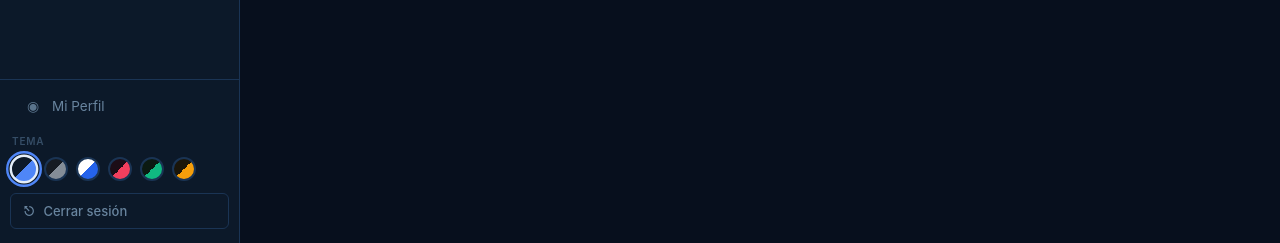
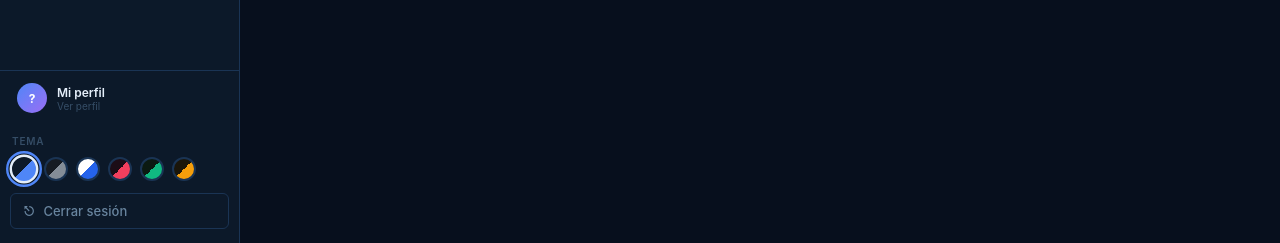
Before and after one commit to rumofe/tfg-optimizacion-carteras, a React (Vite) app in the folder frontend/: page /dashboard/optimizer in a window 1280 px wide. Shown: the part 557-800 px from the top of the page. Built offline with nearby package versions, Linux system fonts and the light colour scheme; no server answers; sample sign-in values are in the browser's storage.

Commit message:
feat: avatar card en sidebar para acceder al perfil de inversor

```diff
--- a/frontend/src/pages/DashboardPage.tsx
+++ b/frontend/src/pages/DashboardPage.tsx
@@ -1,24 +1,23 @@
-import { useEffect } from 'react';
+import { useEffect, useState } from 'react';
 import { NavLink, Outlet, useNavigate } from 'react-router-dom';
 import { useTheme } from '../hooks/useTheme';
 import ThemeSelector from '../components/ThemeSelector';
+import { getProfile } from '../services/api';
 
 const NAV_ITEMS = [
-  { to: 'optimizer', label: 'Optimizador',  icon: '⬡', desc: 'Markowitz & Frontera Eficiente' },
-  { to: 'xray',      label: 'X-Ray',        icon: '◎', desc: 'Análisis sectorial' },
-  { to: 'backtest',  label: 'Backtesting',  icon: '↗', desc: 'Simulación histórica' },
-];
-
-const BOTTOM_NAV = [
-  { to: 'profile', label: 'Mi Perfil', icon: '◉' },
+  { to: 'optimizer', label: 'Optimizador', icon: '⬡' },
+  { to: 'xray',      label: 'X-Ray',       icon: '◎' },
+  { to: 'backtest',  label: 'Backtesting', icon: '↗' },
 ];
 
 export default function DashboardPage() {
   const navigate = useNavigate();
   const { theme, setTheme } = useTheme();
+  const [email, setEmail] = useState('');
 
   useEffect(() => {
-    if (!localStorage.getItem('token')) navigate('/', { replace: true });
+    if (!localStorage.getItem('token')) { navigate('/', { replace: true }); return; }
+    getProfile().then(({ data }) => setEmail(data.email)).catch(() => {});
   }, [navigate]);
 
   function handleLogout() {
@@ -26,101 +25,52 @@ export default function DashboardPage() {
     navigate('/', { replace: true });
   }
 
+  const initial = email ? email[0].toUpperCase() : '?';
+
   return (
-    <div style={{
-      display: 'flex',
-      minHeight: '100vh',
-      backgroundColor: 'var(--bg)',
-      fontFamily: 'inherit',
-    }}>
+    <div style={{ display: 'flex', minHeight: '100vh', backgroundColor: 'var(--bg)' }}>
+
       {/* ── Sidebar ── */}
       <aside style={{
-        width: '240px',
-        flexShrink: 0,
+        width: '240px', flexShrink: 0,
         backgroundColor: 'var(--surface)',
         borderRight: '1px solid var(--border)',
-        display: 'flex',
-        flexDirection: 'column',
+        display: 'flex', flexDirection: 'column',
       }}>
 
         {/* Logo */}
-        <div style={{
-          padding: '28px 20px 22px',
-          borderBottom: '1px solid var(--border)',
-        }}>
+        <div style={{ padding: '28px 20px 22px', borderBottom: '1px solid var(--border)' }}>
           <div style={{ display: 'flex', alignItems: 'center', gap: '12px' }}>
-            {/* Monograma */}
             <div style={{
               width: '36px', height: '36px', borderRadius: '9px',
               background: 'linear-gradient(135deg, #4f86f7 0%, #9b6ef5 100%)',
               display: 'flex', alignItems: 'center', justifyContent: 'center',
               fontSize: '14px', fontWeight: 800, color: '#fff',
               flexShrink: 0, letterSpacing: '-0.5px',
-            }}>
-              PL
-            </div>
+            }}>PL</div>
             <div>
-              <div style={{
-                color: 'var(--text)', fontWeight: 700,
-                fontSize: '15px', letterSpacing: '-0.2px',
-              }}>
+              <div style={{ color: 'var(--text)', fontWeight: 700, fontSize: '15px', letterSpacing: '-0.2px' }}>
                 PortfolioLab
               </div>
-              <div style={{ color: 'var(--text-3)', fontSize: '11px', marginTop: '1px' }}>
-                TFG · UMA 2026
-              </div>
+              <div style={{ color: 'var(--text-3)', fontSize: '11px', marginTop: '1px' }}>TFG · UMA 2026</div>
             </div>
           </div>
         </div>
 
-        {/* Nav */}
+        {/* Nav módulos */}
         <nav style={{ flex: 1, padding: '12px 10px' }}>
           <div style={{
             color: 'var(--text-3)', fontSize: '10px', fontWeight: 600,
-            letterSpacing: '0.8px', padding: '4px 10px 10px',
-            textTransform: 'uppercase',
+            letterSpacing: '0.8px', padding: '4px 10px 10px', textTransform: 'uppercase',
           }}>
             Módulos
           </div>
           {NAV_ITEMS.map(({ to, label, icon }) => (
             <NavLink
-              key={to}
-              to={to}
-              style={({ isActive }) => ({
-                display: 'flex',
-                alignItems: 'center',
-                gap: '11px',
-                padding: '10px 12px',
-                borderRadius: 'var(--radius-sm)',
-                textDecoration: 'none',
-                color: isActive ? 'var(--text)' : 'var(--text-2)',
-                backgroundColor: isActive ? 'var(--raised)' : 'transparent',
-                borderLeft: isActive ? '3px solid var(--accent)' : '3px solid transparent',
-                fontSize: '13.5px',
-                fontWeight: isActive ? 600 : 400,
-                marginBottom: '2px',
-                transition: 'all 0.15s',
-              })}
-            >
-              <span style={{ fontSize: '14px', opacity: 0.85, minWidth: '16px', textAlign: 'center' }}>
-                {icon}
-              </span>
-              {label}
-            </NavLink>
-          ))}
-        </nav>
-
-        {/* Footer sidebar */}
-        <div style={{ borderTop: '1px solid var(--border)' }}>
-          {/* Perfil */}
-          <nav style={{ padding: '8px 10px 0' }}>
-            {BOTTOM_NAV.map(({ to, label, icon }) => (
-              <NavLink
-                key={to}
-                to={to}
+              key={to} to={to}
               style={({ isActive }) => ({
                 display: 'flex', alignItems: 'center', gap: '11px',
-                  padding: '9px 12px', borderRadius: 'var(--radius-sm)',
+                padding: '10px 12px', borderRadius: 'var(--radius-sm)',
                 textDecoration: 'none',
                 color: isActive ? 'var(--text)' : 'var(--text-2)',
                 backgroundColor: isActive ? 'var(--raised)' : 'transparent',
@@ -134,25 +84,54 @@ export default function DashboardPage() {
             </NavLink>
           ))}
         </nav>
+
+        {/* Footer sidebar */}
+        <div style={{ borderTop: '1px solid var(--border)' }}>
+
+          {/* Avatar-card → perfil */}
+          <NavLink
+            to="profile"
+            style={({ isActive }) => ({
+              display: 'flex', alignItems: 'center', gap: '10px',
+              padding: '12px 14px', textDecoration: 'none',
+              backgroundColor: isActive ? 'var(--raised)' : 'transparent',
+              borderLeft: isActive ? '3px solid var(--accent)' : '3px solid transparent',
+              transition: 'background 0.15s',
+              cursor: 'pointer',
+            })}
+          >
+            {/* Avatar */}
+            <div style={{
+              width: '30px', height: '30px', borderRadius: '50%', flexShrink: 0,
+              background: 'linear-gradient(135deg, var(--accent) 0%, var(--purple) 100%)',
+              display: 'flex', alignItems: 'center', justifyContent: 'center',
+              fontSize: '12px', fontWeight: 700, color: '#fff',
+            }}>
+              {initial}
+            </div>
+            <div style={{ minWidth: 0 }}>
+              <div style={{
+                color: 'var(--text)', fontSize: '12px', fontWeight: 600,
+                overflow: 'hidden', textOverflow: 'ellipsis', whiteSpace: 'nowrap',
+              }}>
+                {email || 'Mi perfil'}
+              </div>
+              <div style={{ color: 'var(--text-3)', fontSize: '10px' }}>Ver perfil</div>
+            </div>
+          </NavLink>
+
           <ThemeSelector current={theme} onChange={setTheme} />
+
           <div style={{ padding: '0 10px 14px' }}>
             <button
               onClick={handleLogout}
               style={{
-              width: '100%',
-              padding: '9px 12px',
-              backgroundColor: 'transparent',
-              color: 'var(--text-2)',
-              border: '1px solid var(--border)',
-              borderRadius: 'var(--radius-sm)',
-              fontSize: '13px',
-              fontWeight: 500,
-              cursor: 'pointer',
-              transition: 'all 0.15s',
-              textAlign: 'left',
-              display: 'flex',
-              alignItems: 'center',
-              gap: '8px',
+                width: '100%', padding: '9px 12px',
+                backgroundColor: 'transparent', color: 'var(--text-2)',
+                border: '1px solid var(--border)', borderRadius: 'var(--radius-sm)',
+                fontSize: '13px', fontWeight: 500, cursor: 'pointer',
+                transition: 'all 0.15s', textAlign: 'left',
+                display: 'flex', alignItems: 'center', gap: '8px',
               }}
               onMouseEnter={(e) => {
                 e.currentTarget.style.color = 'var(--red)';
@@ -173,12 +152,7 @@ export default function DashboardPage() {
       </aside>
 
       {/* ── Contenido principal ── */}
-      <main style={{
-        flex: 1,
-        overflowY: 'auto',
-        padding: '40px 44px',
-        minWidth: 0,
-      }}>
+      <main style={{ flex: 1, overflowY: 'auto', padding: '40px 44px', minWidth: 0 }}>
         <Outlet />
       </main>
     </div>
```
Lines whose indentation alone changed are shown as unchanged.
